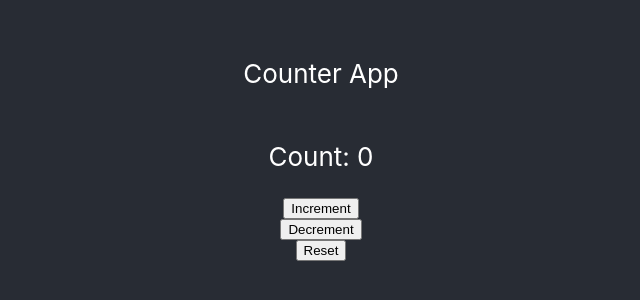
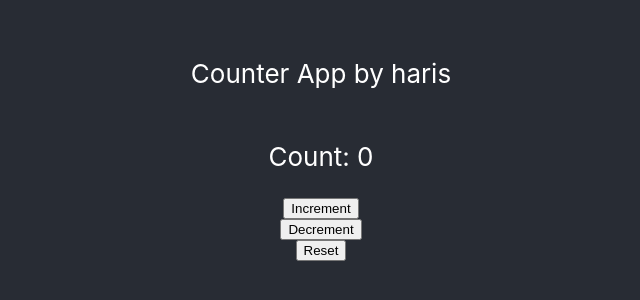
Before and after one commit to lokeshchoudharyprogrammer/studious-potato, a React (Create React App) app: page / in a window 1280 px wide. Shown: the part 254-554 px from the top of the page, without its empty margins (319-959 px from the left). Built offline with nearby package versions, Linux system fonts and the light colour scheme.

Commit message:
added by haris

```diff
--- a/src/App.js
+++ b/src/App.js
@@ -10,7 +10,7 @@ function App() {
       <header className="App-header">
 
         <p>
-          Counter App
+          Counter App by haris
         </p>
         <p>Count: {count}</p>
         <button onClick={() => setCount(count + 1)}>Increment</button>
```
